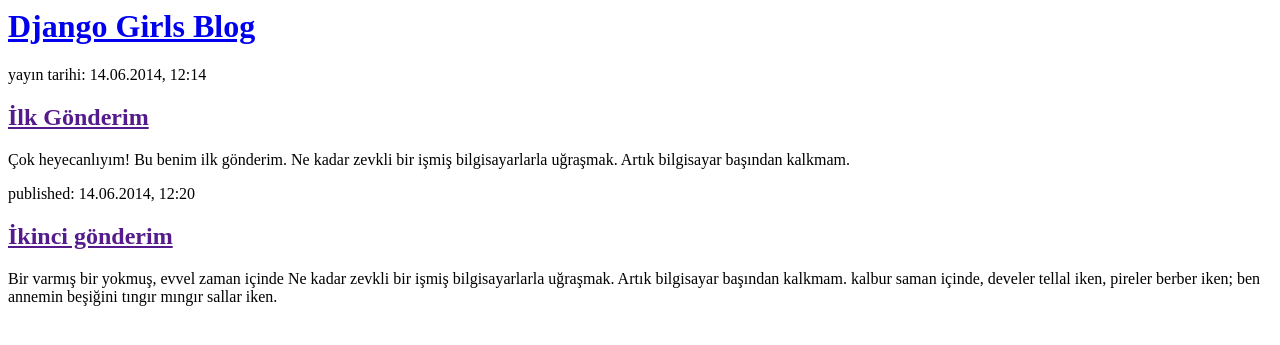
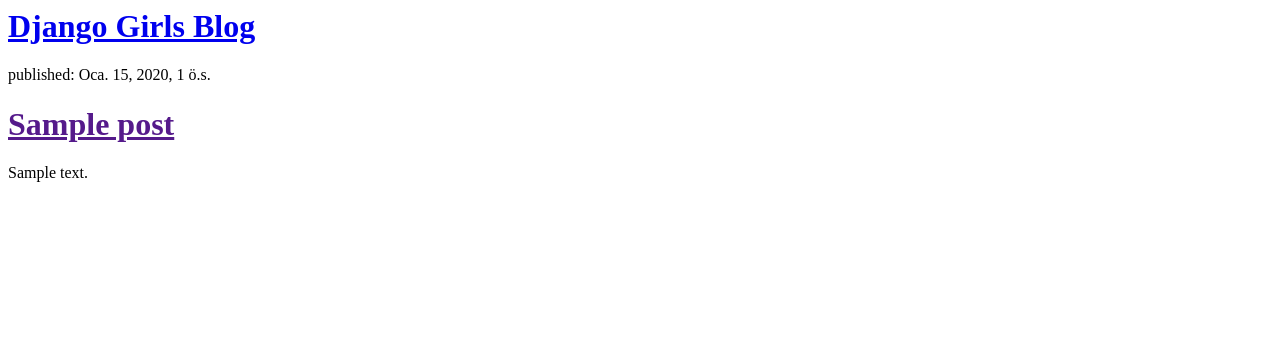
Before and after one commit to dilanalib/myfirstblog, a Django app: template blog/templates/blog/post_list.html in a window 1280 px wide. Shown: the top 345 px of the page. Run offline with Django 3.2, Linux system fonts and the light colour scheme; the template is opened without the code that fills it: values that come from a table or form of the project are taken from there, others are empty; tables that the repository leaves empty hold one stand-in row (values such as "Sample post").

Commit message:
post listi tamamladık

```diff
--- a/blog/models.py
+++ b/blog/models.py
@@ -15,4 +15,4 @@ class Post(models.Model):
         self.published_date = timezone.now ()
         self.save()
     def __str__(self):
-        return self.title
+        return self.text
--- a/blog/templates/blog/post_list.html
+++ b/blog/templates/blog/post_list.html
@@ -7,15 +7,16 @@
             <h1><a href="/">Django Girls Blog</a></h1>
         </div>
         <div>
-            <p>yayın tarihi: 14.06.2014, 12:14</p>
-            <h2><a href="">İlk Gönderim</a></h2>
-            <p>Çok heyecanlıyım! Bu benim ilk gönderim. Ne kadar zevkli bir işmiş bilgisayarlarla uğraşmak. Artık bilgisayar başından kalkmam. </p>
+        {% for veri in posts %}
+
+         <div>
+        	<p>published: {{ veri.published_date }}</p>
+        	<h1><a href="">{{ veri.title }}</a></h1>
+        	<p>{{ veri.text|linebreaksbr }}</p>
         </div>
 
-        <div>
-            <p>published: 14.06.2014, 12:20</p>
-            <h2><a href="">İkinci gönderim</a></h2>
-            <p>Bir varmış bir yokmuş, evvel zaman içinde Ne kadar zevkli bir işmiş bilgisayarlarla uğraşmak. Artık bilgisayar başından kalkmam. kalbur saman içinde, develer tellal iken, pireler berber iken; ben annemin beşiğini tıngır mıngır sallar iken.</p>
+ 	{% endfor %}
         </div>
+
     </body>
 </html>
```
Also changed, not shown: blog/views.py (+6 -1 lines).
